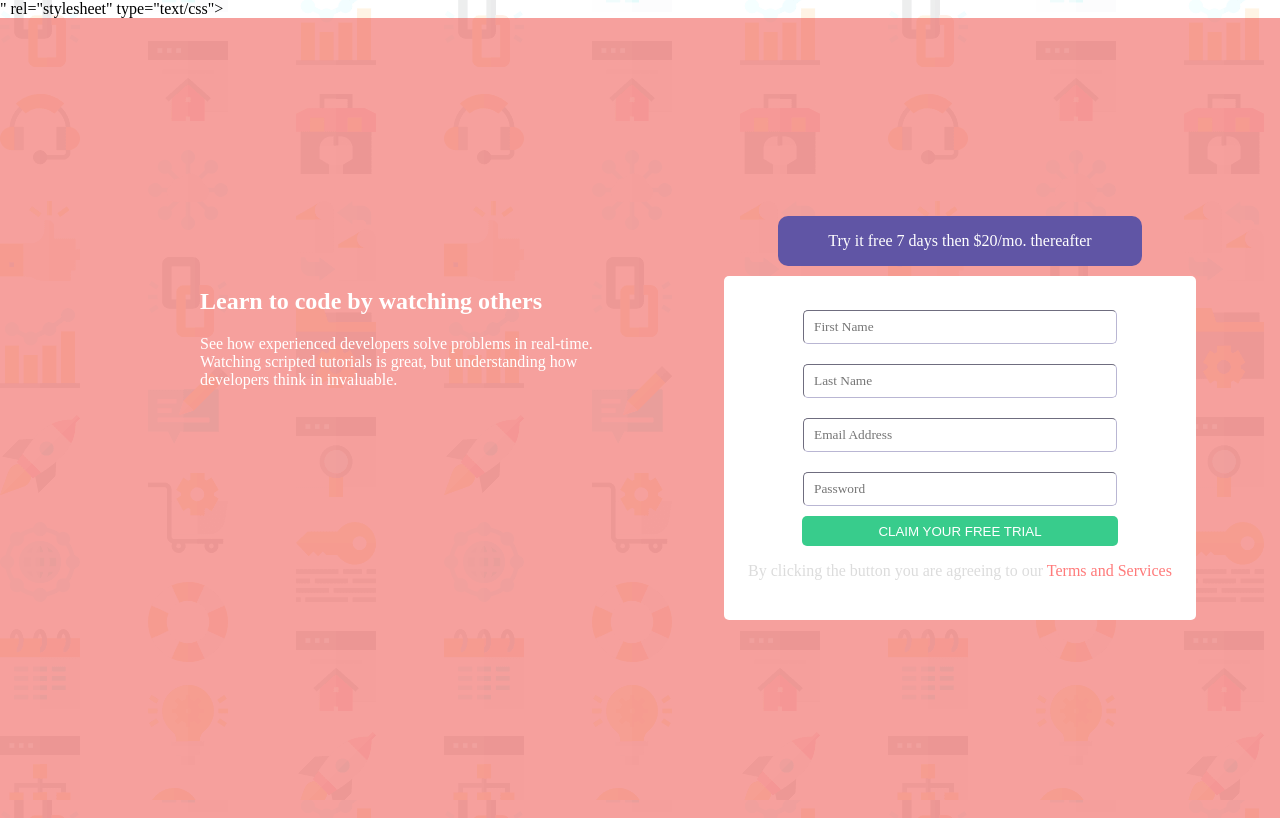
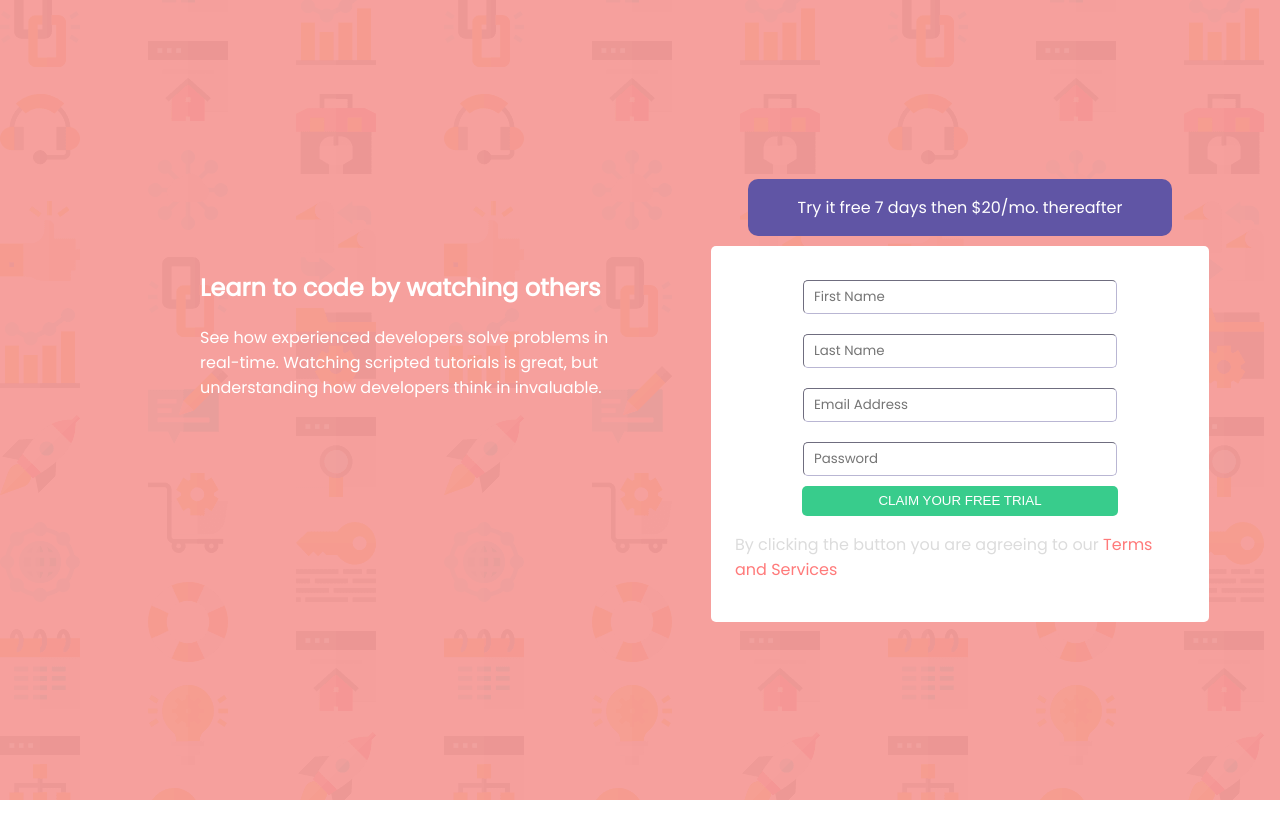
Before and after one commit to KenUdoudo/Responsive-page-media-queries, a plain HTML site: page index.html in a window 1280 px wide. Drawn offline with Linux system fonts and the light colour scheme.

Commit message:
Update index.html

```diff
--- a/index.html
+++ b/index.html
@@ -5,7 +5,7 @@
   <meta http-equiv="X-UA-Compatible" content="IE=edge">
   <meta name="viewport" content="width=device-width, initial-scale=1.0">
   <link href="https://kenudoudo.github.io/Responsive-page-media-queries/grid.css" rel="stylesheet" type="text/css">
-  <link href="<link href="https://fonts.googleapis.com/css?family=Poppins" rel="stylesheet" type="text/css">" rel="stylesheet" type="text/css">
+  <link href="https://fonts.googleapis.com/css?family=Poppins" rel="stylesheet" type="text/css">
   <title>Learn To Code</title>
 </head>
 <body background="https://kenudoudo.github.io/Responsive-page-media-queries/bg-intro-desktop.png" >
```
